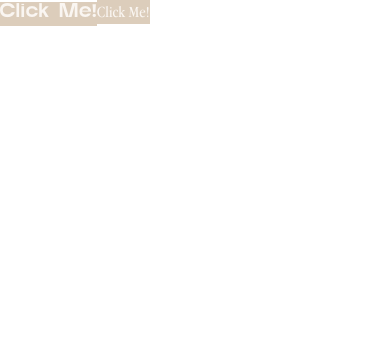
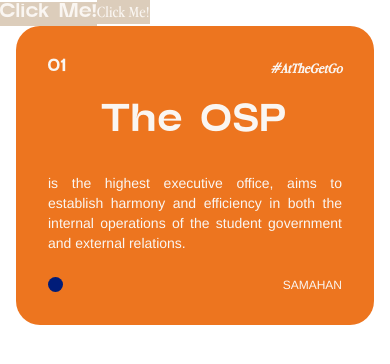
Before and after one commit to SAMAHAN-Systems-Development/samahan-at-the-get-go, a Next.js app: page / in a window 390 px wide. Shown: the top 364 px of the page. Built offline with nearby package versions, Linux system fonts and the light colour scheme.

Commit message:
feat(OfficesDescriptionCard): refactor the code to become responsive on desktop and tablet view

```diff
--- a/src/components/Home/HomePage.tsx
+++ b/src/components/Home/HomePage.tsx
@@ -2,6 +2,7 @@ import type { FC } from "react";
 import React from "react";
 
 import Button from "@/components/ui/Button";
+import OfficesCardComponent from "@/components/ui/OfficesCardComponent";
 
 const HomePage: FC = () => {
   return (
@@ -18,6 +19,10 @@ const HomePage: FC = () => {
       >
         Click Me!
       </Button>
+      <OfficesCardComponent
+        officesTitle="The OSP"
+        officesDescription="is the highest executive office, aims to establish harmony and efficiency in both the internal operations of the student government and external relations."
+      />
     </>
   );
 };
--- a/src/components/ui/OfficesCardComponent.tsx
+++ b/src/components/ui/OfficesCardComponent.tsx
@@ -1,35 +1,38 @@
 import React from "react";
 
 interface OfficesCardComponentProps {
-  officesNumber: string;
   officesTitle: string;
   officesDescription: string;
 }
 
 const OfficesCardComponent: React.FC<OfficesCardComponentProps> = ({
-  officesNumber,
   officesTitle,
   officesDescription,
 }) => {
   return (
-    <div className="ml-4 mr-4 p-8 text-white bg-orange rounded-t-3xl ">
-      <div className="justify-self-start flex flex-row mb-4">
-        <p className="font-artega font-medium"> {officesNumber} </p>
-        <p className="font-appleGaramound italic font-bold justify-end ml-auto">
+    <div className="grid h-[18.6875rem] content-between mx-4 p-8 text-white bg-orange rounded-3xl md:h-[29.375rem] lg:h-[26.75rem] ">
+      <div className="flex flex-row text-sm w-full justify-between">
+        <p className="font-artega font-medium lg:text-[1.5625rem] "> 01 </p>
+        <p className="font-appleGaramound italic font-bold lg:text-[1.9375rem]">
           #AtTheGetGo
         </p>
       </div>
-      <div className=" flex flex-col items-center mb-16">
-        <h1 className="font-artega text-3xl font-medium justify-self-center mb-8">
+      <div className="flex flex-col justify-self-center md:w-[24.5rem] lg:w-[56.0625rem]">
+        <h1 className="text-center font-artega text-[1.9375rem] font-medium justify-self-center mb-[24px] md:text-[3.8125rem] lg:text-[4.75rem]">
           {officesTitle}
         </h1>
-        <p className="font-sans text-justify flex flex-wrap">
+        <p className="font-sans flex-wrap text-justify flex text-sm md:text-[1.1875rem] lg:text-[1.5625rem] lg:text-center">
           {officesDescription}
         </p>
       </div>
-      <div className="flex flex-row">
-        <div className="w-4 h-4 rounded-full bg-blue"> </div>
-        <p className="font-normal justify-end ml-auto "> SAMAHAN </p>
+      <div className="flex flex-row w-full justify-between">
+        <div className="w-[0.9375rem] h-[0.9375rem] rounded-full bg-blue md:w-[1.4375rem] md:h-[1.4375rem] lg:w-[1.4375rem] lg:h-[1.4375rem]">
+          {" "}
+        </div>
+        <p className="text-xs font-normal md:text-[1.4375rem] lg:text-[1.5625rem]">
+          {" "}
+          SAMAHAN{" "}
+        </p>
       </div>
     </div>
   );
```
Also changed, not shown: 1 other file (tests, documents, lock files or other folders).
